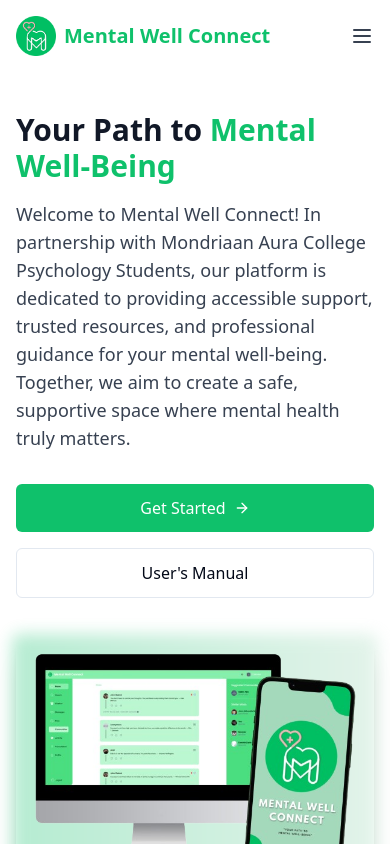
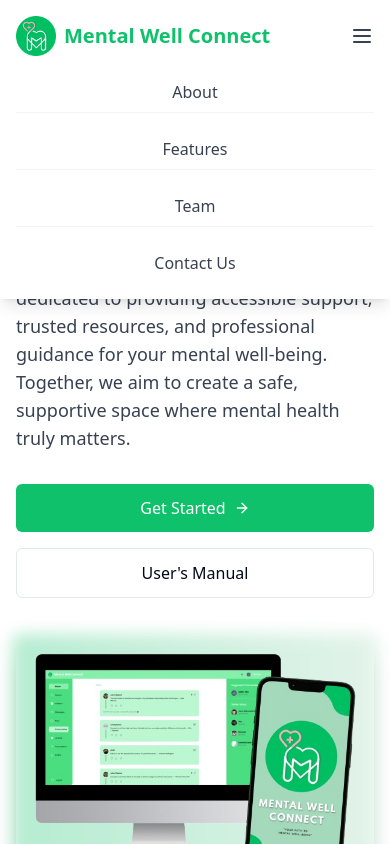
Before and after one commit to corpuzmarielle24/MWC-Landing, a React (Vite) app: page / in a window 390 px wide. Both pictures are taken after a click on the button "Toggle mobile menu". Shown: the top 844 px of the page. Built offline with nearby package versions, Linux system fonts and the light colour scheme.

Commit message:
Fix: Improve responsiveness and mobile navigation
- Ensured the landing page is fully responsive across mobile and desktop devices.
- Fixed footer content visibility on mobile.
- Implemented a responsive and clickable hamburger icon for mobile navigation.

```diff
--- a/src/components/Header.tsx
+++ b/src/components/Header.tsx
@@ -3,6 +3,7 @@ import { useState, useEffect } from 'react';
 
 const Header = () => {
   const [scrolled, setScrolled] = useState(false);
+  const [mobileMenuOpen, setMobileMenuOpen] = useState(false);
 
   // Handle scroll effect
   useEffect(() => {
@@ -26,6 +27,7 @@ const Header = () => {
     if (element) {
       element.scrollIntoView({ behavior: 'smooth' });
     }
+    setMobileMenuOpen(false); // Close mobile menu after clicking
   };
 
   return (
@@ -46,7 +48,7 @@ const Header = () => {
           <h1 className="text-xl md:text-2xl font-bold text-primary">Mental Well Connect</h1>
         </div>
 
-        {/* Navigation Links */}
+        {/* Desktop Navigation Links */}
         <nav className="hidden md:flex items-center gap-8">
           <button
             onClick={() => scrollToSection('about')}
@@ -74,13 +76,49 @@ const Header = () => {
           </button>
         </nav>
 
-        {/* Mobile menu button - This would be expanded in a real implementation */}
-        <button className="md:hidden text-gray-700">
+        {/* Mobile menu button */}
+        <button
+          className="md:hidden text-gray-700 focus:outline-none"
+          onClick={() => setMobileMenuOpen(!mobileMenuOpen)}
+          aria-label="Toggle mobile menu"
+        >
           <svg xmlns="http://www.w3.org/2000/svg" className="h-6 w-6" fill="none" viewBox="0 0 24 24" stroke="currentColor">
             <path strokeLinecap="round" strokeLinejoin="round" strokeWidth={2} d="M4 6h16M4 12h16M4 18h16" />
           </svg>
         </button>
       </div>
+
+      {/* Mobile Navigation Menu */}
+      {mobileMenuOpen && (
+        <div className="md:hidden bg-white shadow-lg animate-fade-in">
+          <div className="container mx-auto px-4 py-4 flex flex-col gap-4">
+            <button
+              onClick={() => scrollToSection('about')}
+              className="text-gray-700 hover:text-primary transition-colors py-2 border-b border-gray-100"
+            >
+              About
+            </button>
+            <button
+              onClick={() => scrollToSection('features')}
+              className="text-gray-700 hover:text-primary transition-colors py-2 border-b border-gray-100"
+            >
+              Features
+            </button>
+            <button
+              onClick={() => scrollToSection('team')}
+              className="text-gray-700 hover:text-primary transition-colors py-2 border-b border-gray-100"
+            >
+              Team
+            </button>
+            <button
+              onClick={() => scrollToSection('contact')}
+              className="text-gray-700 hover:text-primary transition-colors py-2"
+            >
+              Contact Us
+            </button>
+          </div>
+        </div>
+      )}
     </header>
   );
 };
--- a/src/components/TeamSection.tsx
+++ b/src/components/TeamSection.tsx
@@ -28,7 +28,7 @@ const TeamSection = () => {
       <div className="container px-4 mx-auto">
         <h2 className="text-3xl md:text-4xl font-bold mb-12 text-center">Meet the Team</h2>
 
-        <div className="grid grid-cols-1 md:grid-cols-2 lg:grid-cols-4 gap-8">
+        <div className="grid grid-cols-1 sm:grid-cols-2 lg:grid-cols-4 gap-8">
           {team.map((member, index) => (
             <div
               key={index}
--- a/src/index.css
+++ b/src/index.css
@@ -1,3 +1,4 @@
+
 @tailwind base;
 @tailwind components;
 @tailwind utilities;
@@ -97,5 +98,13 @@
 
   body {
     @apply bg-background text-foreground;
+    overflow-x: hidden;
   }
 }
+
+/* Add responsive helper classes */
+@layer utilities {
+  .mobile-menu-shadow {
+    box-shadow: 0 4px 6px -1px rgba(0, 0, 0, 0.1), 0 2px 4px -1px rgba(0, 0, 0, 0.06);
+  }
+}
```
